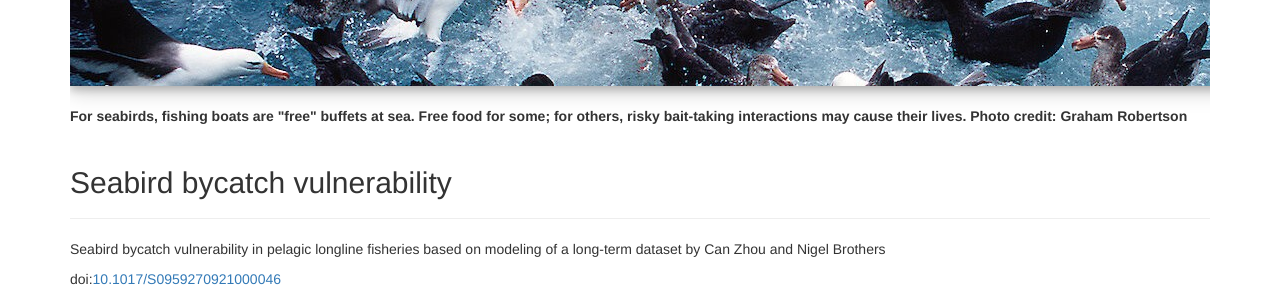
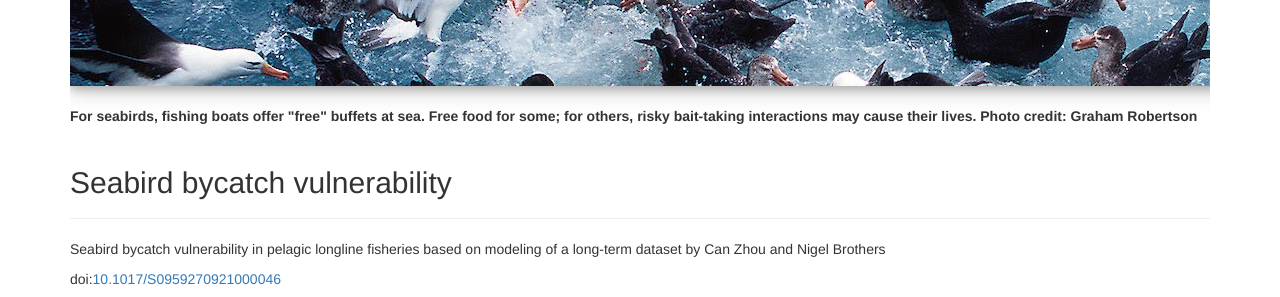
Before and after one commit to HVoltBb/HVoltBb.github.io, a Jekyll site: the page built from random/posts/birdbycatch_paper2021.html, in a window 1280 px wide and 1398 px high. Shown: the part 395-692 px from the top of the window. Built offline with Jekyll 4.4.1, drawn with Linux system fonts in a browser that asks for light colours; formulas are drawn with MathJax 3; comment, search, counter and statistics services are not loaded.

Commit message:
Update birdbycatch_paper2021.html

```diff
--- a/random/posts/birdbycatch_paper2021.html
+++ b/random/posts/birdbycatch_paper2021.html
@@ -10,7 +10,7 @@ description: Read seabird vulnerability in pelagic longline fisheries with Can Z
 <div class="text-center" style="overflow: hidden;">
 <figure>
 	<img src="https://hvoltbb.github.io/pics/birds.jpg" class="figure-img img-fluid" alt="Seabirds feeding at sea" style="margin-bottom: 20px; box-shadow: 0 4px 8px 0 rgba(0, 0, 0, 0.2), 0 6px 20px 0 rgba(0, 0, 0, 0.19);">
-	<figcaption class="figure-caption text-left"><strong>For seabirds, fishing boats are "free" buffets at sea. Free food for some; for others, risky bait-taking interactions may cause their lives. Photo credit: Graham Robertson</strong></figcaption>
+	<figcaption class="figure-caption text-left"><strong>For seabirds, fishing boats offer "free" buffets at sea. Free food for some; for others, risky bait-taking interactions may cause their lives. Photo credit: Graham Robertson</strong></figcaption>
 </figure>
 </div>
 <div class="page-header">
```
